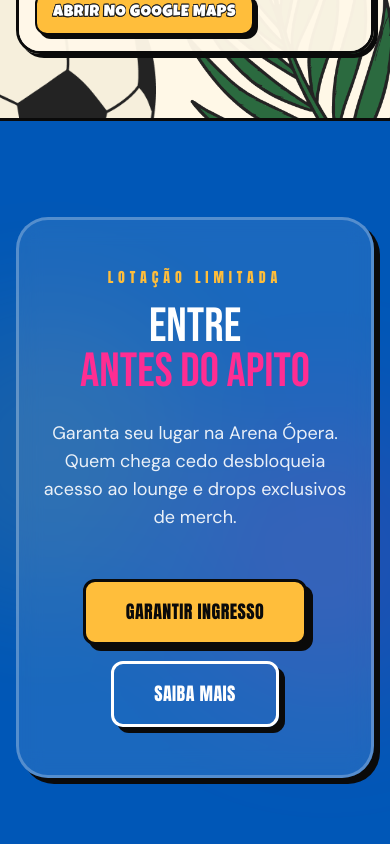
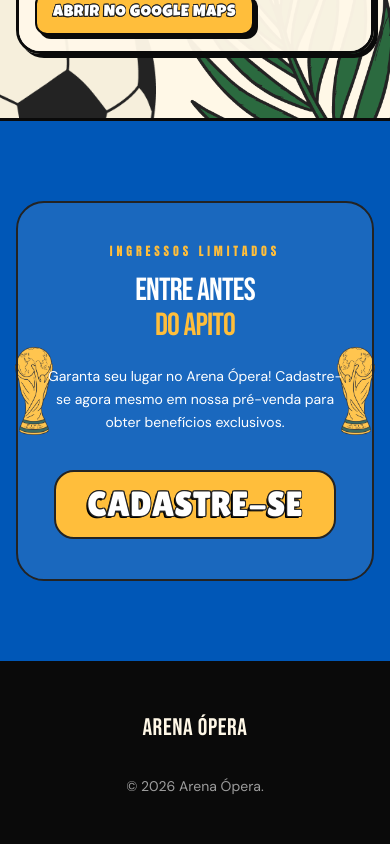
Before and after one commit to ThiagoC0STA/opera, a Next.js app: page / in a window 390 px wide. Shown: the part 4660-5504 px from the top of the page. Built offline with nearby package versions, Linux system fonts and the light colour scheme; no server answers; a web font is replaced by a local one.

Commit message:
Add Final CTA components including FinalCtaPanel and FinalCtaTrophy; update FinalCtaSection to utilize new components and improve layout. Remove unused animations and refactor styles for better responsiveness.

```diff
--- a/components/local/LocalSectionCornerArt.tsx
+++ b/components/local/LocalSectionCornerArt.tsx
@@ -21,7 +21,7 @@ export function LocalSectionCornerArt() {
           width={226}
           height={279}
           className="h-auto w-full select-none object-contain object-bottom-left"
-          unoptimized
+
         />
       </div>
       <div className="absolute -bottom-2 -right-4 w-[min(78vw,340px)] sm:-bottom-4 sm:-right-8 sm:w-[min(58vw,440px)]">
@@ -31,7 +31,7 @@ export function LocalSectionCornerArt() {
           width={508}
           height={412}
           className="h-auto w-full select-none object-contain object-bottom-right"
-          unoptimized
+
         />
       </div>
     </div>
--- a/components/local/atracoes/AtracoesEventCard.tsx
+++ b/components/local/atracoes/AtracoesEventCard.tsx
@@ -113,7 +113,7 @@ export function AtracoesEventCard({
               width={topImageWidth}
               height={topImageHeight}
               className={imageClassName}
-              unoptimized
+
             />
           </div>
         </div>
--- /dev/null
+++ b/components/local/finalCta/FinalCtaPanel.tsx
@@ -0,0 +1,70 @@
+"use client";
+
+import type { CSSProperties } from "react";
+import Link from "next/link";
+import { motion } from "framer-motion";
+import { HEADER_GLYPH_STYLE, ShadowText } from "@/components/ShadowText";
+import { EASE_OUT, fadeUp, sectionStagger } from "@/components/motion/presets";
+
+/** Same glyph system as CountdownSection CTA; white fill on yellow button. */
+const finalCtaGlyphStyle = {
+  ...HEADER_GLYPH_STYLE,
+  color: "#FFFFFF",
+  fontSize: "35px",
+  lineHeight: "57px",
+  letterSpacing: "0",
+  leadingTrim: "none",
+} as CSSProperties;
+
+const CTA_HREF = process.env.NEXT_PUBLIC_FINAL_CTA_URL ?? "#";
+
+/**
+ * Bordered panel: kicker, two-line headline, body, single yellow CTA (design reference).
+ */
+export function FinalCtaPanel({ className = "" }: { className?: string }) {
+  return (
+    <motion.article
+      className={`relative z-10 w-full rounded-[28px] border-2 border-[#232323] bg-[#FFFFFF1A] px-6 py-10 text-center shadow-none sm:rounded-[32px] sm:px-10 sm:py-12 md:px-12 md:py-12 ${className}`}
+      initial={{ opacity: 0, y: 28 }}
+      whileInView={{ opacity: 1, y: 0 }}
+      viewport={{ once: true, margin: "-50px" }}
+      transition={{ duration: 0.55, ease: EASE_OUT }}
+    >
+      <motion.div
+        variants={sectionStagger}
+        initial="hidden"
+        whileInView="show"
+        viewport={{ once: true, margin: "-40px" }}
+      >
+        <motion.p
+          className="font-condensed text-xs uppercase tracking-[0.32em] text-arena-yellow sm:text-sm sm:tracking-[0.35em]"
+          variants={fadeUp}
+        >
+          Ingressos limitados
+        </motion.p>
+        <motion.h2
+          className="mt-4 font-display text-[clamp(2rem,5vw,3.75rem)] uppercase leading-[0.98] tracking-tight text-white sm:mt-5"
+          variants={fadeUp}
+        >
+          Entre antes
+          <span className="mt-1 block text-arena-yellow">do apito</span>
+        </motion.h2>
+        <motion.p
+          className="mx-auto mt-6 max-w-md font-sans text-sm leading-relaxed text-white sm:mt-7 sm:max-w-lg sm:text-base"
+          variants={fadeUp}
+        >
+          Garanta seu lugar no Arena Ópera! Cadastre-se agora mesmo em nossa
+          pré-venda para obter benefícios exclusivos.
+        </motion.p>
+        <motion.div className="mt-9 sm:mt-10" variants={fadeUp}>
+          <Link
+            href={CTA_HREF}
+            className="box-border inline-flex h-[69px] w-[min(323px,calc(100%-1.5rem))] max-w-full shrink-0 items-center justify-center rounded-[20px] border-2 border-solid border-[#232323] bg-[#FFBE3B] text-white no-underline transition-[filter] hover:brightness-[1.05] focus-visible:outline-2 focus-visible:outline-offset-4 focus-visible:outline-[#232323]"
+          >
+            <ShadowText style={finalCtaGlyphStyle}>CADASTRE-SE</ShadowText>
+          </Link>
+        </motion.div>
+      </motion.div>
+    </motion.article>
+  );
+}
--- /dev/null
+++ b/components/local/finalCta/FinalCtaTrophy.tsx
@@ -0,0 +1,30 @@
+"use client";
+
+import Image from "next/image";
+
+const SRC = "/final-elements/trophy.png";
+const REF_W = 118;
+const REF_H = 153;
+
+type FinalCtaTrophyProps = {
+  className?: string;
+  mirrored?: boolean;
+};
+
+/**
+ * FIFA-style trophy for the final CTA band (matches hero asset).
+ */
+export function FinalCtaTrophy({
+  className = "",
+  mirrored = false,
+}: FinalCtaTrophyProps) {
+  return (
+    <Image
+      src={SRC}
+      alt=""
+      width={REF_W}
+      height={REF_H}
+      className={`pointer-events-none select-none object-contain ${mirrored ? "scale-x-[-1]" : ""} ${className}`}
+    />
+  );
+}
--- a/sections/FinalCtaSection.tsx
+++ b/sections/FinalCtaSection.tsx
@@ -1,91 +1,33 @@
 "use client";
 
-import { motion, useReducedMotion } from "framer-motion";
 import { Section } from "@/components/Section";
-import { Button } from "@/components/Button";
-import { SectionDecor } from "@/components/elements/SectionDecor";
-import { DECOR_FINAL_CTA } from "@/components/elements/siteDecorPlacements";
-import { EASE_OUT, fadeUp, sectionStagger } from "@/components/motion/presets";
+import { FinalCtaPanel } from "@/components/local/finalCta/FinalCtaPanel";
+import { FinalCtaTrophy } from "@/components/local/finalCta/FinalCtaTrophy";
 
+const trophySize =
+  "h-[clamp(88px,22vw,220px)] w-[clamp(68px,16vw,170px)] max-w-none";
+
+/**
+ * Final band: trophies absolutely positioned at the sides; panel stays centered in flow.
+ */
 export function FinalCtaSection() {
-  const reduceMotion = useReducedMotion() ?? false;
-
   return (
     <Section
       id="cta"
       variant="blue"
       className="overflow-visible"
-      innerClassName="relative py-24 sm:py-28"
+      innerClassName="relative py-20 sm:py-24 md:py-28"
     >
-      <motion.div
-        className="pointer-events-none absolute -left-24 top-1/4 h-72 w-72 rounded-full bg-arena-yellow/25 blur-3xl"
-        animate={
-          reduceMotion ? undefined : { scale: [1, 1.2, 1], opacity: [0.35, 0.55, 0.35] }
-        }
-        transition={{ duration: 8, repeat: Infinity, ease: "easeInOut" }}
-        aria-hidden
-      />
-      <motion.div
-        className="pointer-events-none absolute -right-16 bottom-1/4 h-64 w-64 rounded-full bg-arena-pink/30 blur-3xl"
-        animate={
-          reduceMotion ? undefined : { scale: [1, 1.15, 1], opacity: [0.25, 0.45, 0.25] }
-        }
-        transition={{ duration: 10, repeat: Infinity, ease: "easeInOut", delay: 1 }}
-        aria-hidden
-      />
-
-      <motion.div
-        className="relative z-10 mx-auto max-w-3xl rounded-[2rem] border-[3px] border-white/25 bg-white/10 px-6 py-12 text-center shadow-sticker backdrop-blur-md sm:px-10 sm:py-14"
-        initial={{ opacity: 0, y: 32, rotate: -0.5 }}
-        whileInView={{ opacity: 1, y: 0, rotate: 0 }}
-        viewport={{ once: true, margin: "-60px" }}
-        transition={{ duration: 0.6, ease: EASE_OUT }}
-        whileHover={{ scale: 1.01, borderColor: "rgba(255,255,255,0.45)" }}
-      >
-        <motion.div
-          variants={sectionStagger}
-          initial="hidden"
-          whileInView="show"
-          viewport={{ once: true, margin: "-40px" }}
-        >
-          <motion.p
-            className="font-condensed text-sm uppercase tracking-[0.35em] text-arena-yellow"
-            variants={fadeUp}
-          >
-            Lotação limitada
-          </motion.p>
-          <motion.h2
-            className="mt-4 font-display text-5xl uppercase leading-[0.95] text-white sm:text-6xl md:text-7xl"
-            variants={fadeUp}
-          >
-            Entre
-            <span className="block text-arena-pink">antes do apito</span>
-          </motion.h2>
-          <motion.p
-            className="mx-auto mt-6 max-w-xl font-sans text-lg text-white/90"
-            variants={fadeUp}
-          >
-            Garanta seu lugar na Arena Ópera. Quem chega cedo desbloqueia acesso ao
-            lounge e drops exclusivos de merch.
-          </motion.p>
-          <motion.div
-            className="mt-12 flex flex-col items-center justify-center gap-4 sm:flex-row"
-            variants={fadeUp}
-          >
-            <Button href="#atracoes" variant="primary" size="lg">
-              Garantir ingresso
-            </Button>
-            <Button
-              href="#experience"
-              variant="outline"
-              size="lg"
-              className="!border-white !text-white hover:!bg-white hover:!text-arena-blue"
-            >
-              Saiba mais
-            </Button>
-          </motion.div>
-        </motion.div>
-      </motion.div>
+      <div className="relative mx-auto w-full max-w-[min(1220px,calc(100vw-1.5rem))]">
+        <FinalCtaTrophy
+          className={`absolute left-0 top-1/2 z-[1] ${trophySize} -translate-x-4 -translate-y-1/2 sm:-translate-x-8 md:-translate-x-12 lg:-translate-x-16 xl:-translate-x-20`}
+        />
+        <FinalCtaTrophy
+          mirrored
+          className={`absolute right-0 top-1/2 z-[1] ${trophySize} translate-x-4 -translate-y-1/2 sm:translate-x-8 md:translate-x-12 lg:translate-x-16 xl:translate-x-20`}
+        />
+        <FinalCtaPanel className="relative z-10 mx-auto max-w-xl lg:max-w-2xl" />
+      </div>
     </Section>
   );
 }
```
Also changed, not shown: components/local/atracoes/AtracoesDecor.tsx (+4 -4 lines), components/local/countdown/CountdownSectionDecor.tsx (+4 -4 lines), public/final-elements/trophy.png (added).
